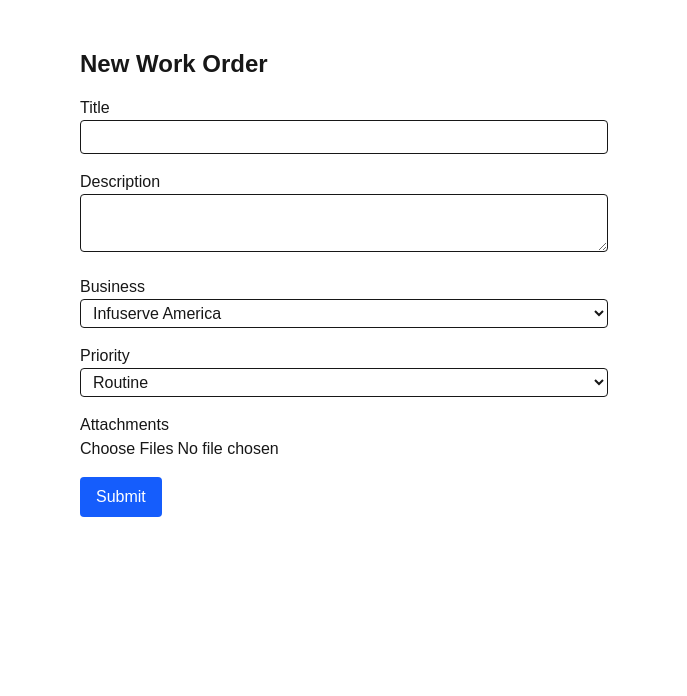
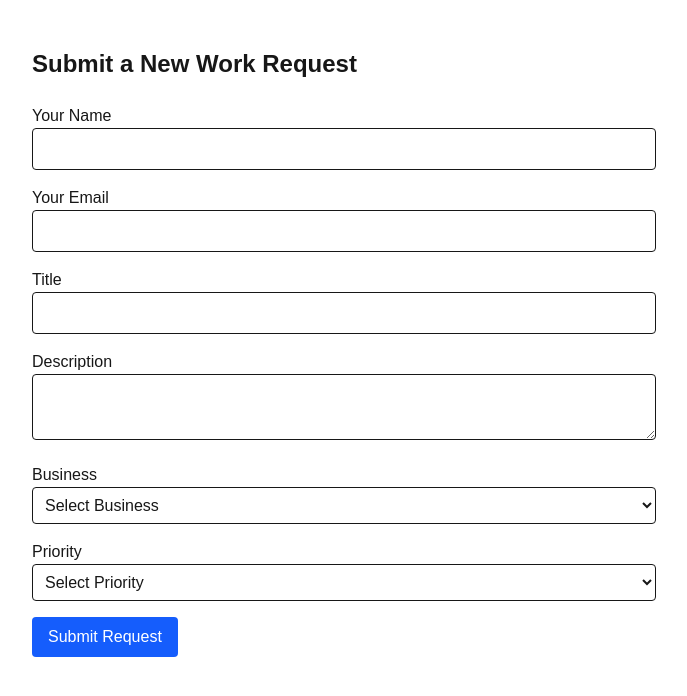
Before and after one commit to mcpeckgroup/facilitiesportal, a Next.js app: page /requests/new in a window 1280 px wide. Shown: the top 696 px of the page, without its empty margins (296-983 px from the left). Built offline with nearby package versions, Linux system fonts and the light colour scheme; no server answers.

Commit message:
Add submitter name and email to new request form, remove attachments

```diff
--- a/src/app/requests/new/page.tsx
+++ b/src/app/requests/new/page.tsx
@@ -1,101 +1,116 @@
 'use client';
 
 import { useState } from 'react';
+import { supabase } from '@/lib/supabase/client';
 import { useRouter } from 'next/navigation';
-import { supabase } from '@/lib/supabase/client';
 
 export default function NewRequestPage() {
-  const router = useRouter();
   const [title, setTitle] = useState('');
   const [description, setDescription] = useState('');
-  const [priority, setPriority] = useState('routine');
-  const [business, setBusiness] = useState('Infuserve America');
-  const [files, setFiles] = useState<FileList | null>(null);
+  const [business, setBusiness] = useState('');
+  const [priority, setPriority] = useState('');
+  const [submitterName, setSubmitterName] = useState('');
+  const [submitterEmail, setSubmitterEmail] = useState('');
+  const [loading, setLoading] = useState(false);
+  const router = useRouter();
 
-  const handleSubmit = async (e: React.FormEvent) => {
+  async function handleSubmit(e: React.FormEvent) {
     e.preventDefault();
+    setLoading(true);
 
-    let uploadedUrls: string[] = [];
+    const { error } = await supabase.from('work_orders').insert([
+      {
+        title,
+        description,
+        business,
+        priority,
+        submitter_name: submitterName,
+        submitter_email: submitterEmail,
+        status: 'open',
+      },
+    ]);
 
-    if (files) {
-      for (const file of Array.from(files)) {
-        const { data, error } = await supabase.storage
-          .from('attachments')
-          .upload(`${Date.now()}-${file.name}`, file);
+    setLoading(false);
 
-        if (!error && data?.path) {
-          const { data: urlData } = supabase.storage
-            .from('attachments')
-            .getPublicUrl(data.path);
-
-          if (urlData?.publicUrl) {
-            uploadedUrls.push(urlData.publicUrl);
-          }
-        }
-      }
+    if (error) {
+      alert('Error submitting request: ' + error.message);
+    } else {
+      router.push('/requests');
     }
-
-    const { error } = await supabase.from('work_orders').insert({
-      title,
-      description,
-      priority,
-      business,
-      status: 'open',
-      attachments: uploadedUrls,
-    });
-
-    if (!error) {
-      router.push('/requests');
-    } else {
-      alert('Error submitting request: ' + error.message);
-    }
-  };
+  }
 
   return (
-    <div className="max-w-xl mx-auto p-6">
-      <h1 className="text-2xl font-bold mb-4">New Work Order</h1>
+    <div className="p-6 max-w-2xl mx-auto">
+      <h1 className="text-2xl font-bold mb-6">Submit a New Work Request</h1>
 
       <form onSubmit={handleSubmit} className="space-y-4">
         <div>
-          <label className="block">Title</label>
+          <label className="block font-medium">Your Name</label>
           <input
-            className="border rounded w-full px-2 py-1"
-            value={title}
-            onChange={(e) => setTitle(e.target.value)}
+            type="text"
+            value={submitterName}
+            onChange={(e) => setSubmitterName(e.target.value)}
             required
+            className="border p-2 rounded w-full"
           />
         </div>
 
         <div>
-          <label className="block">Description</label>
-          <textarea
-            className="border rounded w-full px-2 py-1"
-            value={description}
-            onChange={(e) => setDescription(e.target.value)}
+          <label className="block font-medium">Your Email</label>
+          <input
+            type="email"
+            value={submitterEmail}
+            onChange={(e) => setSubmitterEmail(e.target.value)}
             required
+            className="border p-2 rounded w-full"
           />
         </div>
 
         <div>
-          <label className="block">Business</label>
+          <label className="block font-medium">Title</label>
+          <input
+            type="text"
+            value={title}
+            onChange={(e) => setTitle(e.target.value)}
+            required
+            className="border p-2 rounded w-full"
+          />
+        </div>
+
+        <div>
+          <label className="block font-medium">Description</label>
+          <textarea
+            value={description}
+            onChange={(e) => setDescription(e.target.value)}
+            required
+            className="border p-2 rounded w-full"
+          />
+        </div>
+
+        <div>
+          <label className="block font-medium">Business</label>
           <select
-            className="border rounded px-2 py-1 w-full"
             value={business}
             onChange={(e) => setBusiness(e.target.value)}
+            required
+            className="border p-2 rounded w-full"
           >
-            <option>Infuserve America</option>
-            <option>Pharmetric</option>
-            <option>Issak</option>
+            <option value="">Select Business</option>
+            <option value="Infuserve America">Infuserve America</option>
+            <option value="Pharmetric">Pharmetric</option>
+            <option value="Issak">Issak</option>
           </select>
         </div>
 
         <div>
-          <label className="block">Priority</label>
+          <label className="block font-medium">Priority</label>
           <select
-            className="border rounded px-2 py-1 w-full"
             value={priority}
             onChange={(e) => setPriority(e.target.value)}
+            required
+            className="border p-2 rounded w-full"
           >
+            <option value="">Select Priority</option>
             <option value="emergency">Emergency</option>
             <option value="urgent">Urgent</option>
             <option value="non_critical">Non-Critical</option>
@@ -103,20 +118,12 @@ export default function NewRequestPage() {
           </select>
         </div>
 
-        <div>
-          <label className="block">Attachments</label>
-          <input
-            type="file"
-            multiple
-            onChange={(e) => setFiles(e.target.files)}
-          />
-        </div>
-
         <button
           type="submit"
-          className="bg-blue-600 text-white px-4 py-2 rounded"
+          disabled={loading}
+          className="bg-blue-600 text-white px-4 py-2 rounded hover:bg-blue-700"
         >
-          Submit
+          {loading ? 'Submitting...' : 'Submit Request'}
         </button>
       </form>
     </div>
```
